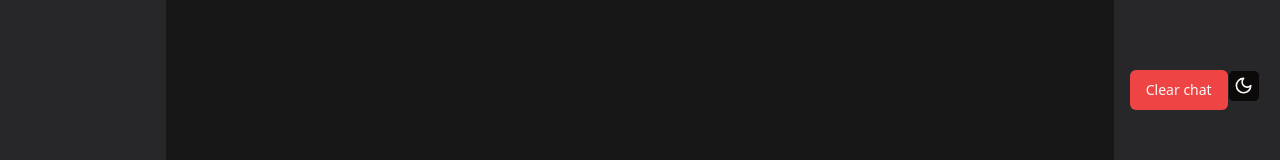
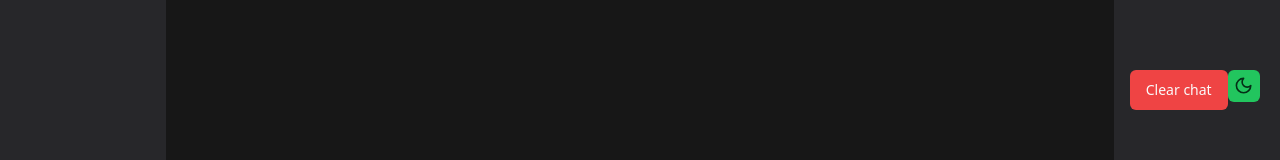
Before and after one commit to muhamaddigdaya/disposable-chat, a Next.js app: page / in a window 1280 px wide. Shown: the part 310-470 px from the top of the page. Built offline with nearby package versions, Linux system fonts and the light colour scheme.

Commit message:
theme button styling

```diff
--- a/src/app/components/ui/theme-button.tsx
+++ b/src/app/components/ui/theme-button.tsx
@@ -18,8 +18,8 @@ export function ModeToggle() {
     return (
         <DropdownMenu>
             <DropdownMenuTrigger asChild>
-                <Button variant="outline" size="icon">
-                    <Sun className="h-[1.2rem] w-[1.2rem] rotate-0 scale-100 transition-all dark:-rotate-90 dark:scale-0" />
+                <Button variant="default" size="icon">
+                    <Sun className="h-[1.2rem] w-[1.2rem] rotate-0 scale-100 hover:bg-primary transition-all dark:-rotate-90 dark:scale-0" />
                     <Moon className="absolute h-[1.2rem] w-[1.2rem] rotate-90 scale-0 transition-all dark:rotate-0 dark:scale-100" />
                     <span className="sr-only">Toggle theme</span>
                 </Button>
```
